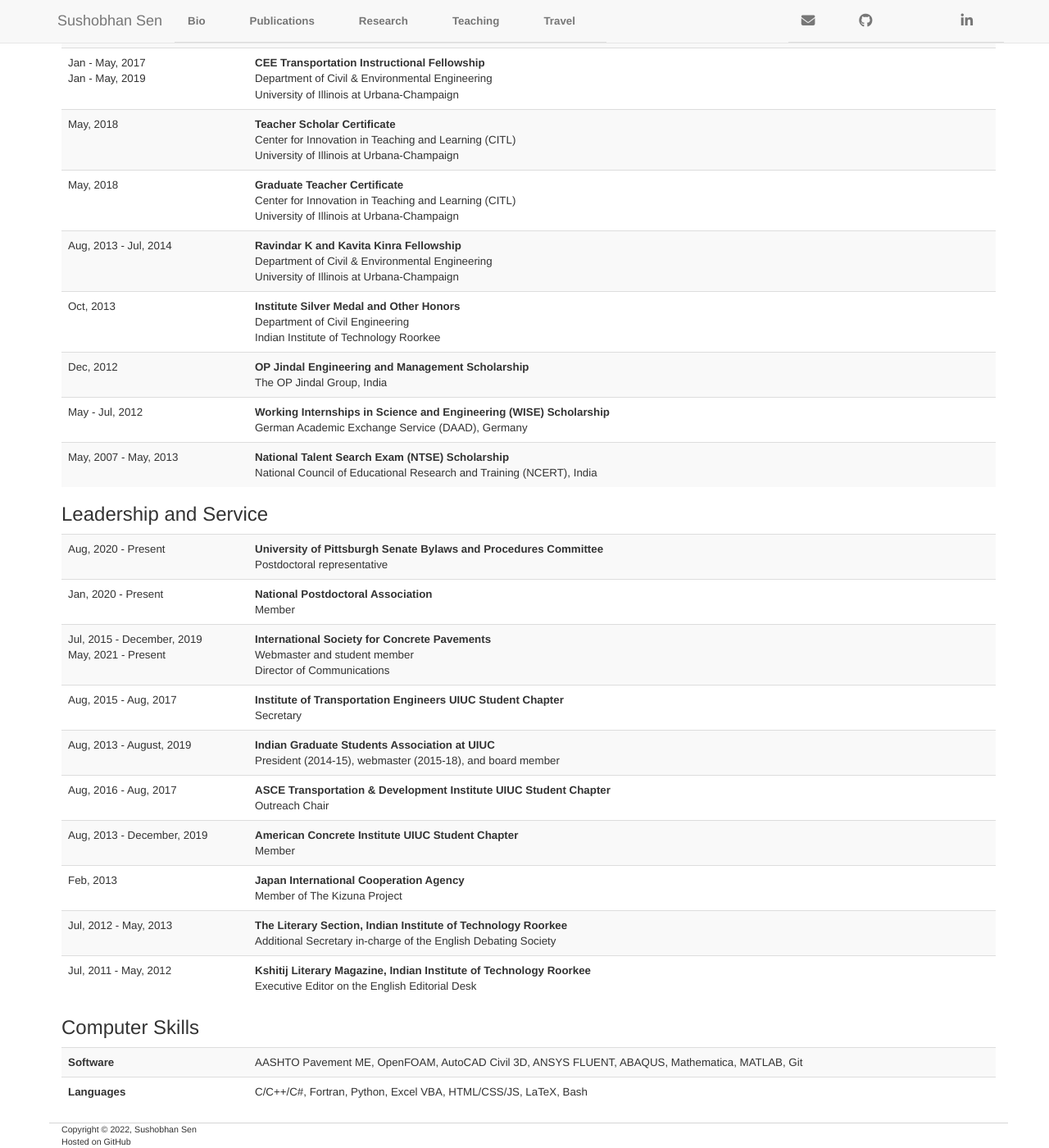
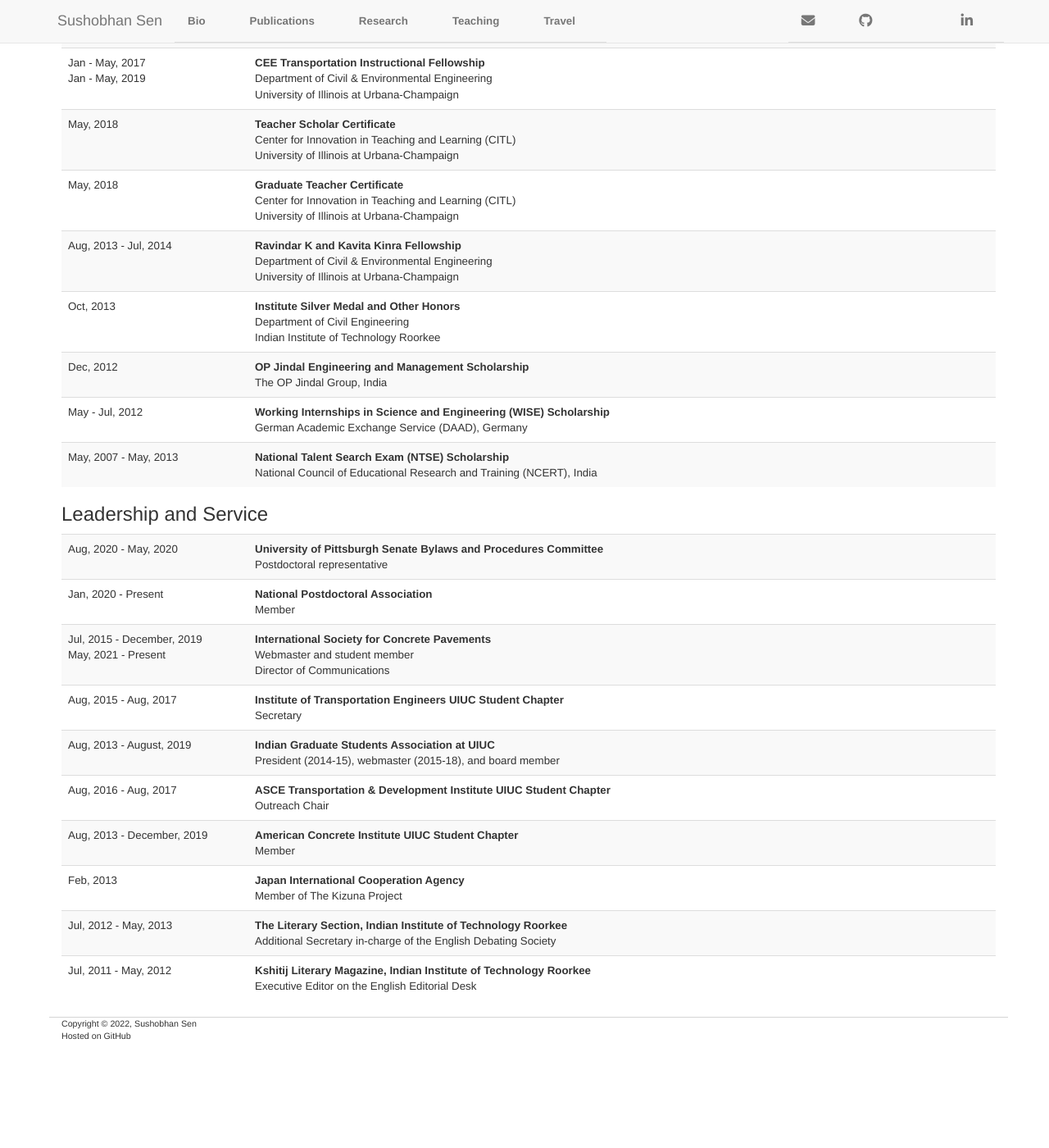
Before and after one commit to sushobhansen/sushobhansen.github.io, a Jekyll site: the page built from bio.md, in a window 1280 px wide and 1400 px high, scrolled down 1155 px. Shown: the whole window at 82% size. Built offline with Jekyll 4.4.1, drawn with Linux system fonts in a browser that asks for light colours; nearby versions of some CDN libraries; a style sheet for code colours, icons or effects is not loaded; after the commit the page ends 2427 px from its top, so only the background shows below that.

```diff
--- a/bio.md
+++ b/bio.md
@@ -98,7 +98,7 @@ title: Sushobhan Sen | Bio
 ### Leadership and Service
 <table class="table table-striped table-hover">
 	<tr>
-		<td width="20%">Aug, 2020 - Present</td>
+		<td width="20%">Aug, 2020 - May, 2020</td>
 		<td><b>University of Pittsburgh Senate Bylaws and Procedures Committee</b> <br>Postdoctoral representative</td>
 	</tr>
 	<tr>
@@ -138,15 +138,3 @@ title: Sushobhan Sen | Bio
 		<td><b>Kshitij Literary Magazine, Indian Institute of Technology Roorkee</b> <br>Executive Editor on the English Editorial Desk</td>
 	</tr>
 </table>
-
-### Computer Skills
-<table class="table table-striped table-hover">
-	<tr>
-		<td width="20%"><b>Software</b></td>
-		<td>AASHTO Pavement ME, OpenFOAM, AutoCAD Civil 3D, ANSYS FLUENT, ABAQUS, Mathematica, MATLAB, Git</td>
-	</tr>
-	<tr>
-		<td><b>Languages</b></td>
-		<td>C/C++/C#, Fortran, Python, Excel VBA, HTML/CSS/JS, LaTeX, Bash</td>
-	</tr>
-</table>
```
Also changed, not shown: index.md (+1 -1 lines), publications.md (+5 -1 lines), images/rineng-2022.jpg (added).
